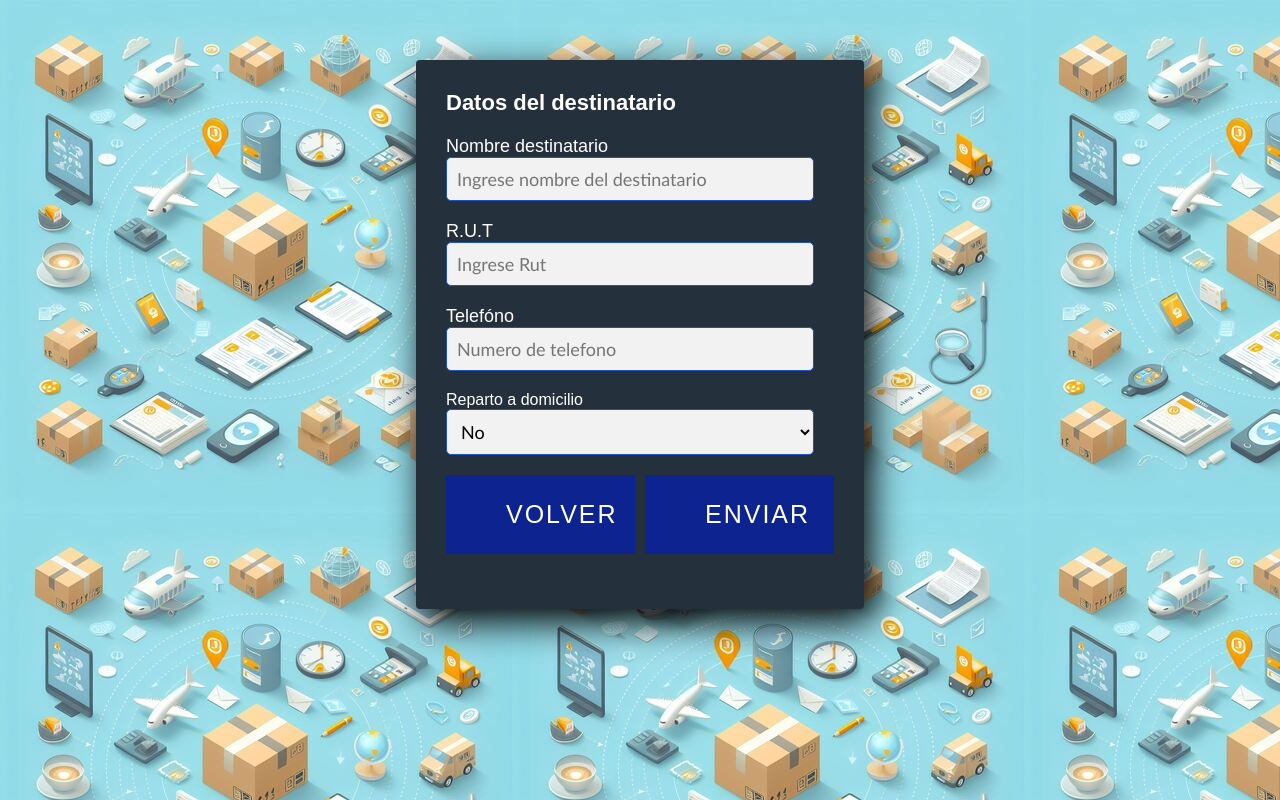
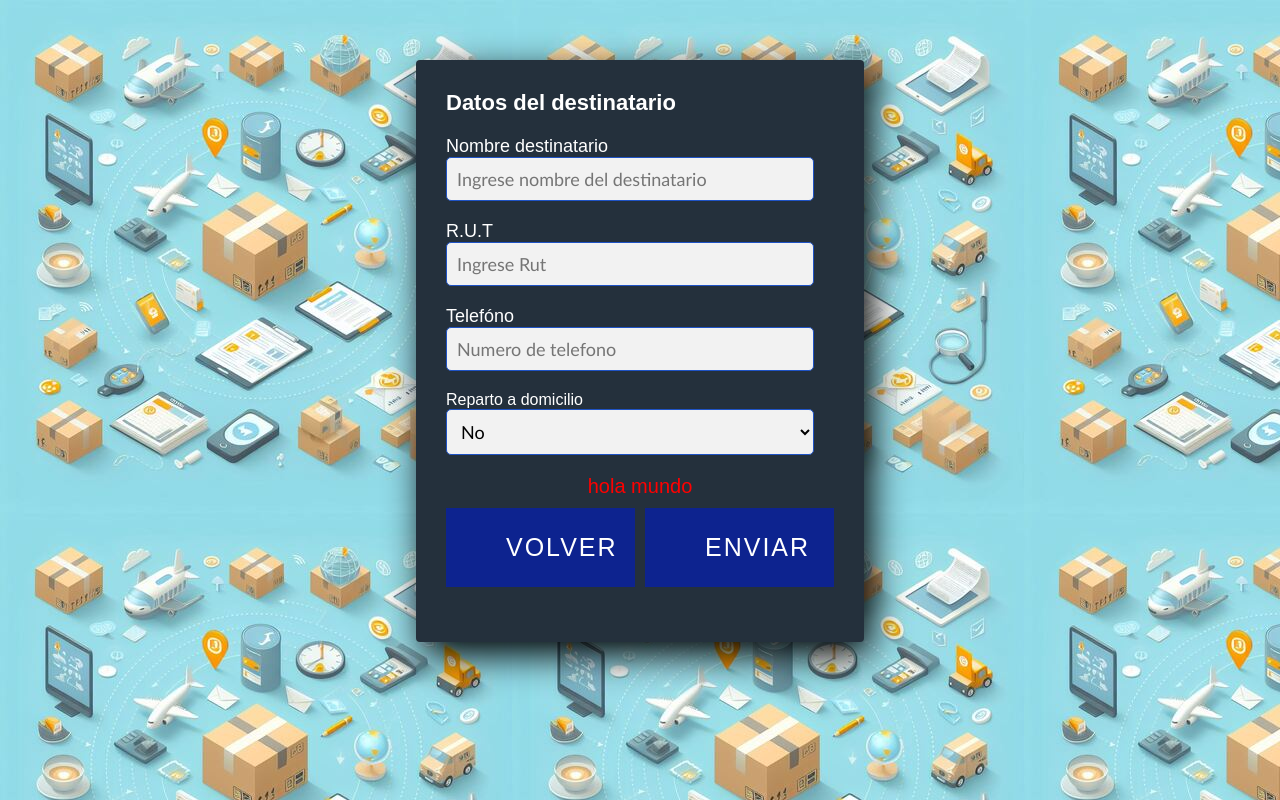
Before and after one commit to benjag22/dise-o_soft, a React (Create React App) app in the folder my-app/: page /#/IngresoDatosDestinatario in a window 1280 px wide. Built offline with nearby package versions, Linux system fonts and the light colour scheme.

Commit message:
feat: se añade css al boton de error

```diff
--- /dev/null
+++ b/my-app/src/components/BotonError.css
@@ -0,0 +1,8 @@
+.error{
+    color: red;
+    text-align: center;
+    font-size: 20px;
+    width: 40%;
+    align-self: center;
+    padding-bottom: 10px;
+}
--- a/my-app/src/components/BotonError.js
+++ b/my-app/src/components/BotonError.js
@@ -2,6 +2,7 @@ import React, { useState, useEffect } from "react";
 import { format } from "date-fns";
 import { useNavigate } from 'react-router-dom';
 import "../Formulario/ButtonStyle.css";
+import "./BotonError.css";
 
 export function BotonError({mensaje=""}) {
 
@@ -11,8 +12,8 @@ export function BotonError({mensaje=""}) {
 
     return (
 
-        <div className="pasar_pagina">
-            algo raro
+        <div className="error">
+            {mensaje}
         </div>
 
     )
--- a/my-app/src/pages/IngresoDatosDestinatario.js
+++ b/my-app/src/pages/IngresoDatosDestinatario.js
@@ -23,13 +23,12 @@ export function IngresoDatosDestinatario() {
 
             navigate('/IngresoDatosDeEnvio');
         }else{
-            console.log("ingrese bien");
+
         }
     };
 
     return (
         <form className="form-register" id="div_envio" onSubmit={redirectToPage}>
-            <BotonError mensaje=""></BotonError>
             <h4>Datos del destinatario</h4>
             <label className="info_campo" htmlFor="nombre_destinatario">Nombre destinatario</label>
             <input
@@ -76,6 +75,7 @@ export function IngresoDatosDestinatario() {
                 <option value="false">No</option>
             </select>
 
+            <BotonError mensaje="hola mundo"></BotonError>
             <BotonNavegar paginaAntes="/IngresoDatosRemitente"/>
 
 
```
